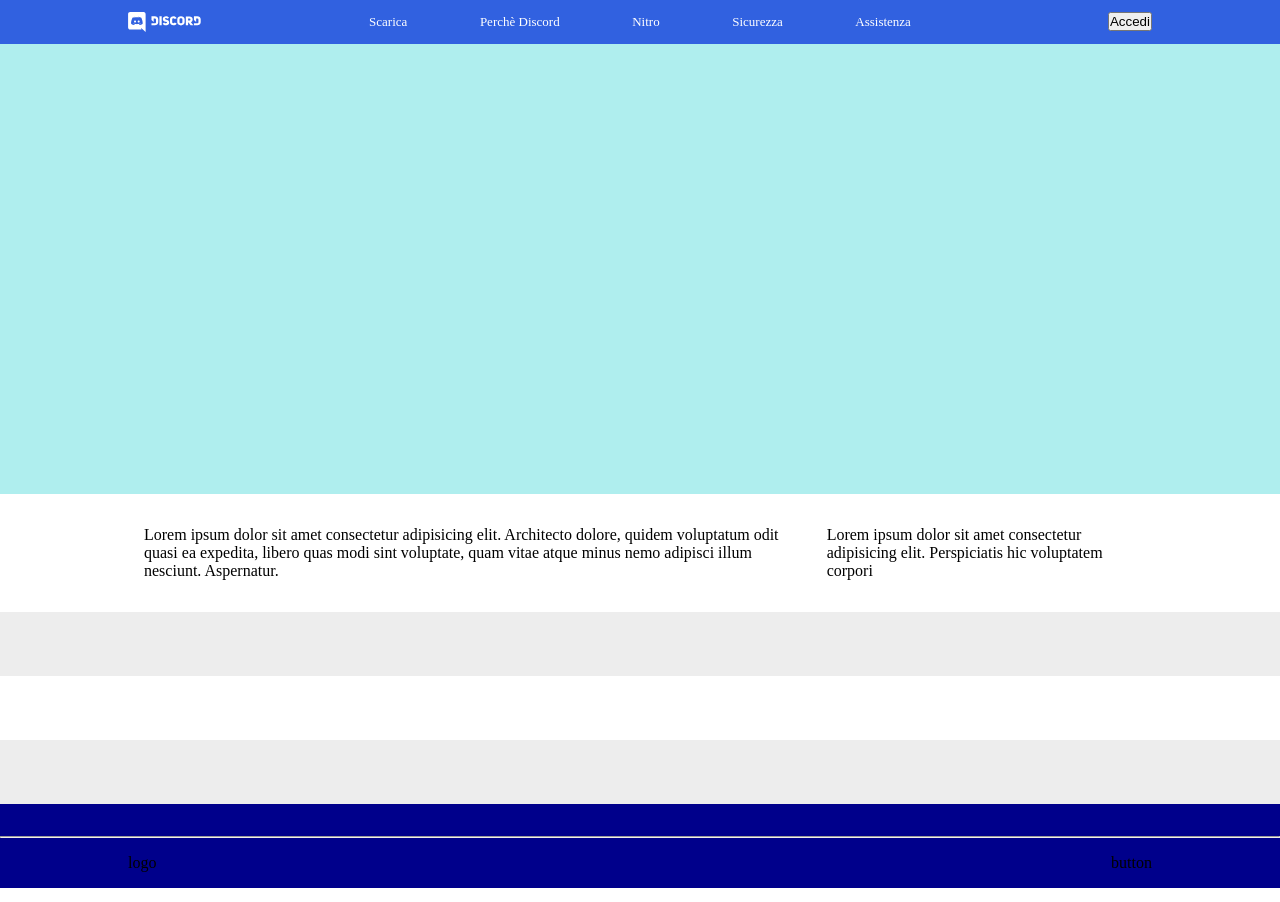
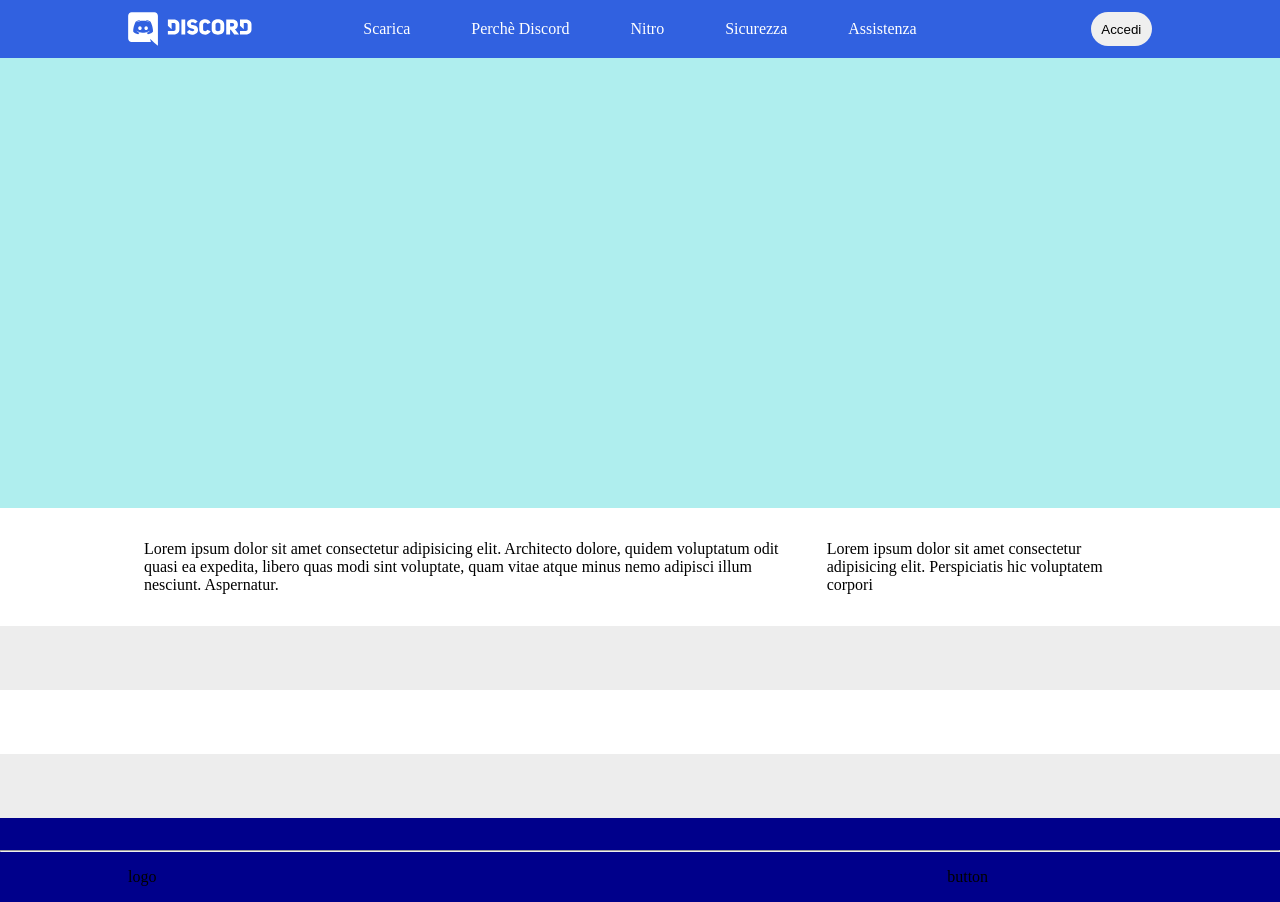
Before and after one commit to alessandrosaladino-tech/htmlcss-discord, a plain HTML site: page index.html in a window 1280 px wide. Drawn offline with Linux system fonts and the light colour scheme.

Commit message:
Add
header adjustment

```diff
--- a/assets/css/style.css
+++ b/assets/css/style.css
@@ -123,22 +123,26 @@ header {
   align-items: center;
 }
 
-#imglogo{
-    height: 20px;
-}
 .login {
-  text-align: end;
+    justify-content: end;
 }
 
-.login [button]{
-    border: 1px solid;
+.login button{
+    border: 1px ;
     border-radius: 50px;
+    width: 30%;
 }
 
 a{
     color: white;
-    font-size: 13px;
     text-decoration: none;
+}
+
+.login [button]
+{
+    border-radius: 50px;
+    border: 0.5px;
+    width: 30%;
 }
 /* #endregion Header */
 
--- a/index.html
+++ b/index.html
@@ -13,7 +13,7 @@
     <header>
         <div class="container d-flex py-3">
             <div class="logo d-flex">
-                <img id="imglogo" src="./assets/img/logo.svg" alt="">
+                <img  src="./assets/img/logo.svg" alt="">
             </div>
             <div class="menu d-flex">
                 <a href="#">Scarica</a>
@@ -22,7 +22,7 @@
                 <a href="#">Sicurezza</a>
                 <a href="#">Assistenza</a>
             </div>
-            <div class="login">
+            <div class="login d-flex">
                 <button>Accedi</button>
             </div>
         </div>
```
